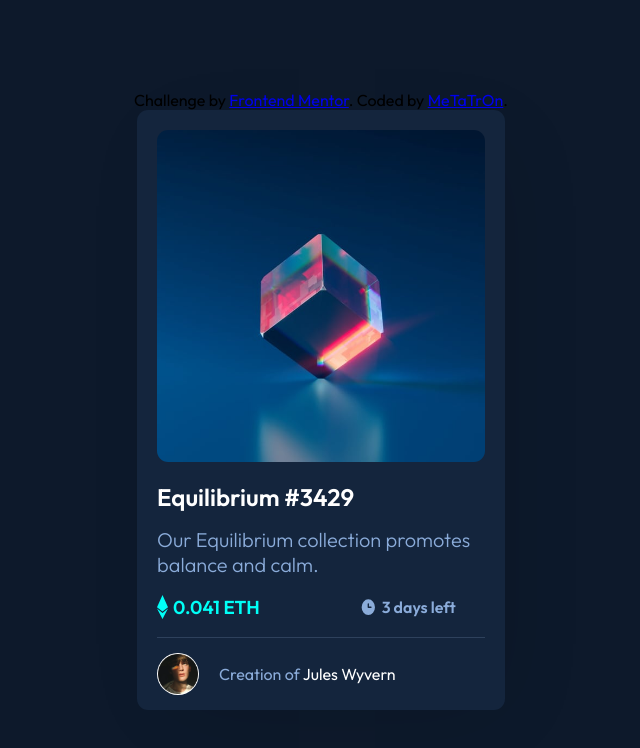
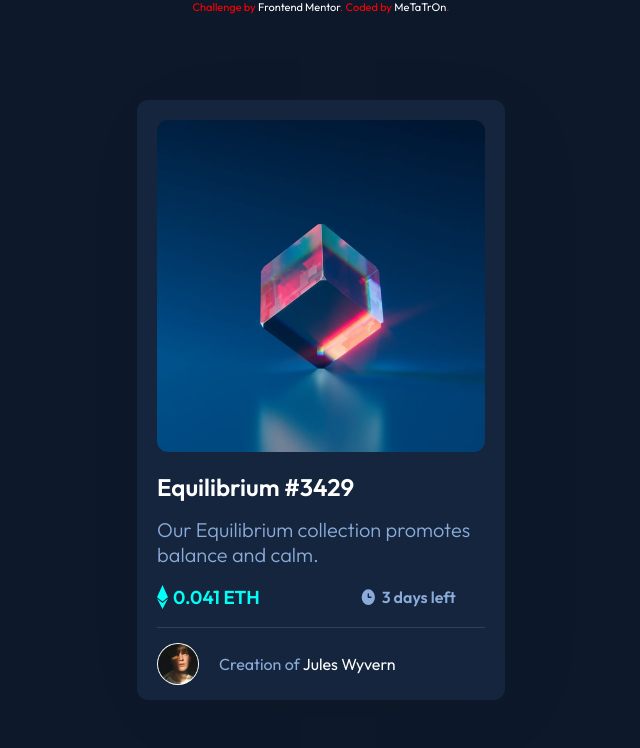
Before and after one commit to MeTaTrOn999/NFT-Preview-Card__Persian-Coder, a plain HTML site: page index.html in a window 1280 px wide. Shown: the whole page, without its empty margins (319-959 px from the left). Drawn offline with Linux system fonts and the light colour scheme.

Commit message:
Update style.css

```diff
--- a/style.css
+++ b/style.css
@@ -40,7 +40,7 @@ body {
 .image {
     width: 328px;
     max-height: 560px;
-    margin: 20px 20px 0 20px ;
+    margin: 20px 20px 0 20px;
     border-radius: .7rem;
     position: relative;
 }
@@ -160,3 +160,24 @@ body {
         padding-right: 160px;
     }
 }
+
+
+
+
+
+
+
+
+.attribution {
+    font-size: 11px;
+    text-align: center;
+    display: inline;
+    top: 0;
+    position: fixed;
+    color: red;
+}
+
+.attribution a {
+    color: white;
+    text-decoration: none;
+}
```
